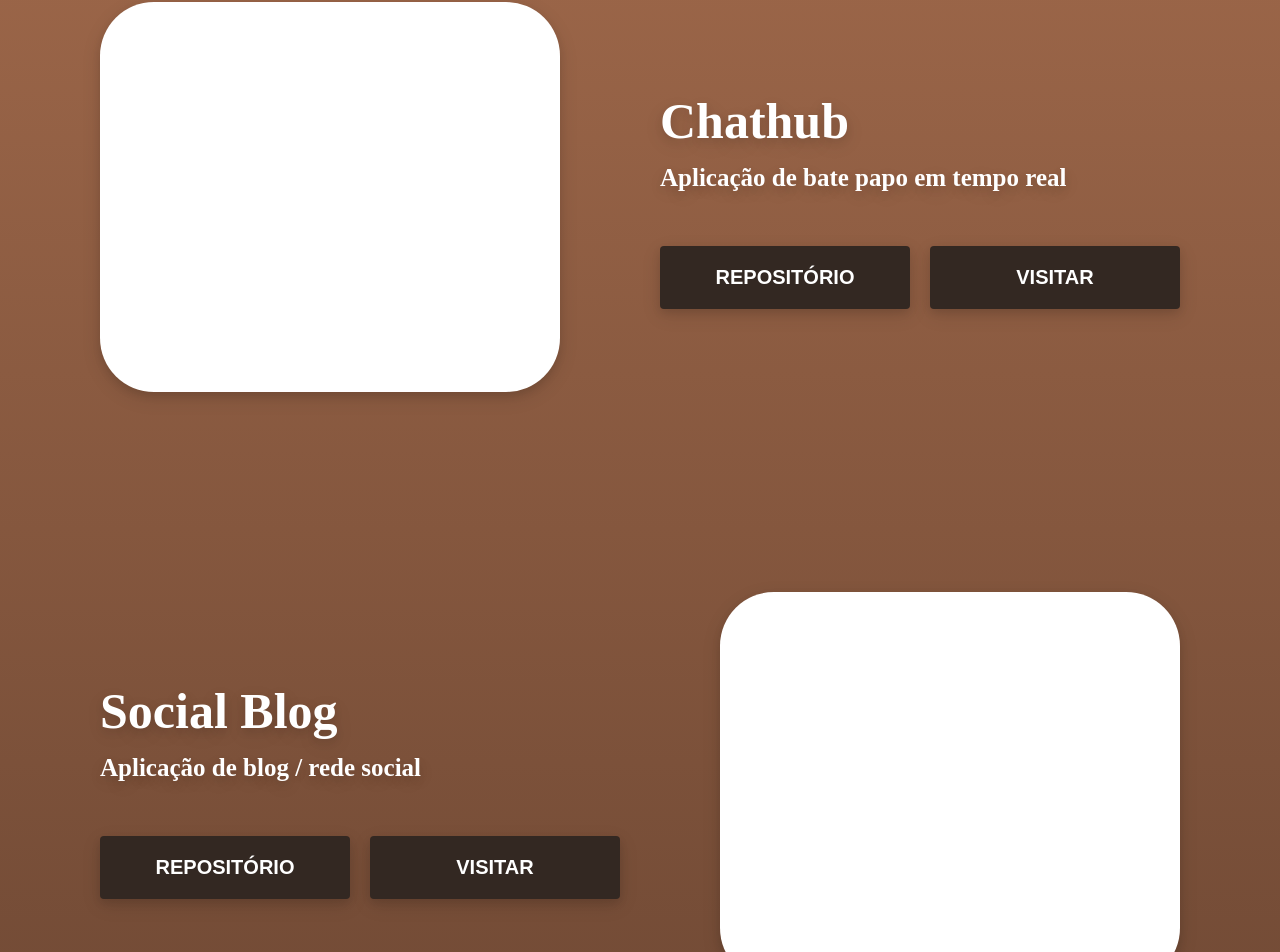
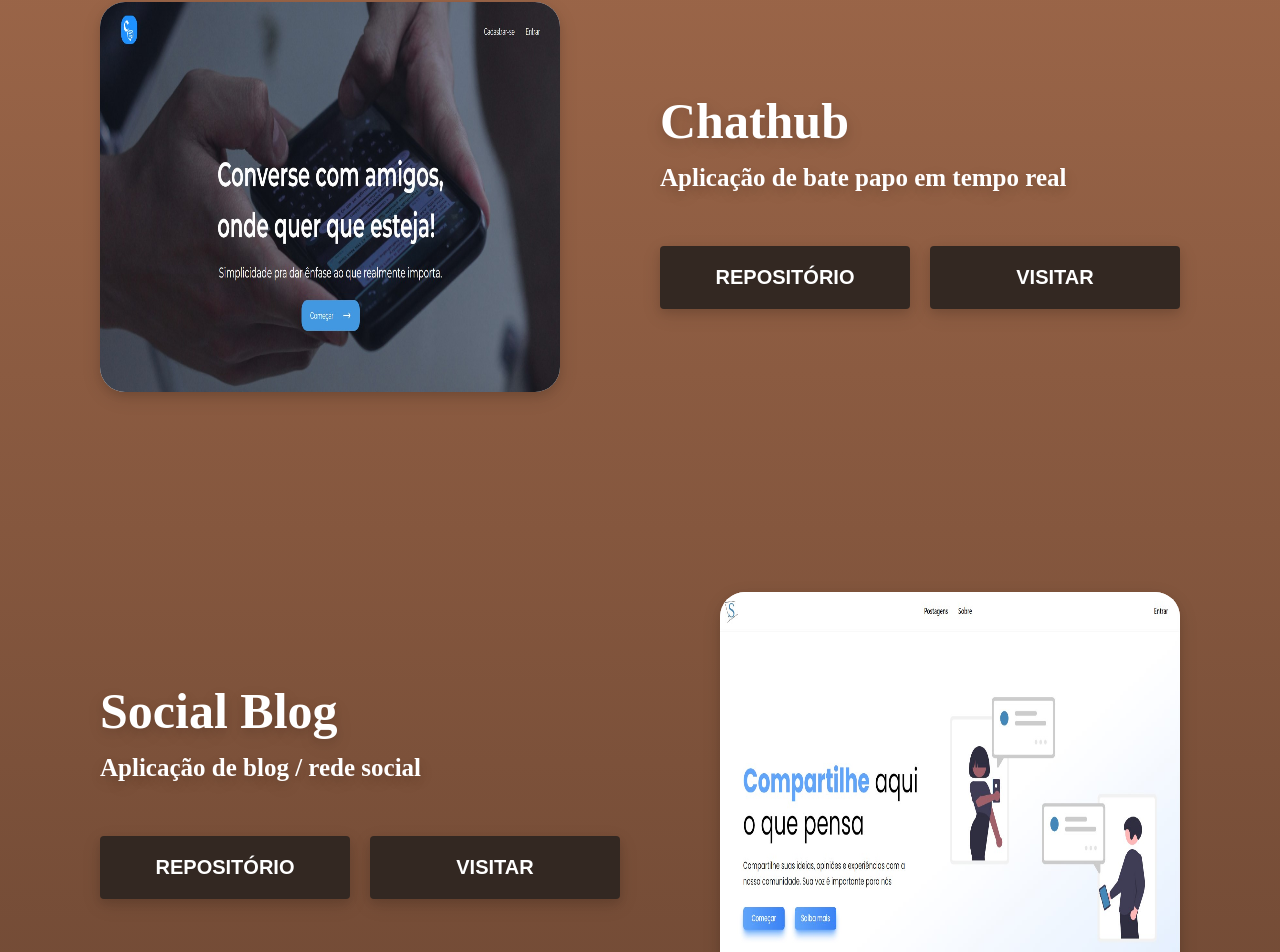
Before and after one commit to Kaua2123/portfolio, a React (Vite) app: page / in a window 1280 px wide. Shown: the part 1312-2264 px from the top of the page. Built offline with nearby package versions, Linux system fonts and the light colour scheme.

Commit message:
feat: add project images and href to repository / deploy

```diff
--- a/src/pages/Portfolio/Portfolio.tsx
+++ b/src/pages/Portfolio/Portfolio.tsx
@@ -20,6 +20,8 @@ import {
 
 import { FileText, Linkedin, Github, Mail } from 'lucide-react';
 
+import Navbar from '../../components/Navbar/Navbar';
+
 import javascriptLogo from '../../assets/logo-javascript.svg';
 import typescriptLogo from '../../assets/logo-typescript.svg';
 import reactLogo from '../../assets/logo-react.svg';
@@ -29,7 +31,8 @@ import expressLogo from '../../assets/logo-express.svg';
 import mysqlLogo from '../../assets/logo-mysql.svg';
 import dockerLogo from '../../assets/logo-docker.svg';
 import curriculo from '../../assets/curriculo.pdf';
-import Navbar from '../../components/Navbar/Navbar';
+import chathubHome from '../../assets/chathub-home.jpg';
+import socialblogHome from '../../assets/socialblog-home.jpg';
 
 export default function Portfolio() {
   const [isCopied, setIsCopied] = useState(false);
@@ -134,7 +137,9 @@ export default function Portfolio() {
             style={{ display: 'flex', flexFlow: 'column nowrap', gap: '20rem' }}
           >
             <Project>
-              <ProjectCard></ProjectCard>
+              <ProjectCard>
+                <img src={chathubHome} alt="" />
+              </ProjectCard>
               <ProjectInfo>
                 <h2>Chathub</h2>
                 <h6>Aplicação de bate papo em tempo real</h6>
@@ -142,8 +147,20 @@ export default function Portfolio() {
                 <div
                   style={{ display: 'flex', gap: '2rem', marginTop: '5rem' }}
                 >
-                  <button className="button-one">REPOSITÓRIO</button>
-                  <button className="button-one">VISITAR</button>
+                  <a
+                    href="https://github.com/Kaua2123/chathub-client"
+                    target="_blank"
+                    rel="noreferrer noopener"
+                  >
+                    <button className="button-one">REPOSITÓRIO</button>
+                  </a>
+                  <a
+                    href="https://chathub-client.vercel.app/"
+                    target="_blank"
+                    rel="noreferrer noopener"
+                  >
+                    <button className="button-one">VISITAR</button>
+                  </a>
                 </div>
               </ProjectInfo>
             </Project>
@@ -156,11 +173,26 @@ export default function Portfolio() {
                 <div
                   style={{ display: 'flex', gap: '2rem', marginTop: '5rem' }}
                 >
-                  <button className="button-one">REPOSITÓRIO</button>
-                  <button className="button-one">VISITAR</button>
+                  <a
+                    href="https://github.com/Kaua2123/social-blog"
+                    target="_blank"
+                    rel="noreferrer noopener"
+                  >
+                    <button className="button-one">REPOSITÓRIO</button>
+                  </a>
+
+                  <a
+                    href="https://social-blog-theta.vercel.app/"
+                    target="_blank"
+                    rel="noreferrer"
+                  >
+                    <button className="button-one">VISITAR</button>
+                  </a>
                 </div>
               </ProjectInfo>
-              <ProjectCard></ProjectCard>
+              <ProjectCard>
+                <img src={socialblogHome} alt="" />
+              </ProjectCard>
             </Project>
           </div>
         </ProjectsSection>
--- a/src/pages/Portfolio/styled.ts
+++ b/src/pages/Portfolio/styled.ts
@@ -113,10 +113,16 @@ export const ProjectCard = styled.div`
   width: 55%;
   background-color: ${({ theme }) => theme.colors.white};
   height: 39rem;
-  border-radius: 5.4rem;
+  border-radius: 2.5rem;
   box-shadow:
     0 4px 8px rgba(0, 0, 0, 0.1),
     0 6px 20px rgba(0, 0, 0, 0.1);
+
+  img {
+    width: 100%;
+    height: inherit;
+    border-radius: inherit;
+  }
 `;
 
 export const ProjectInfo = styled.div``;
```
Also changed, not shown: src/assets/chathub-home.jpg (added), src/assets/socialblog-home.jpg (added).
